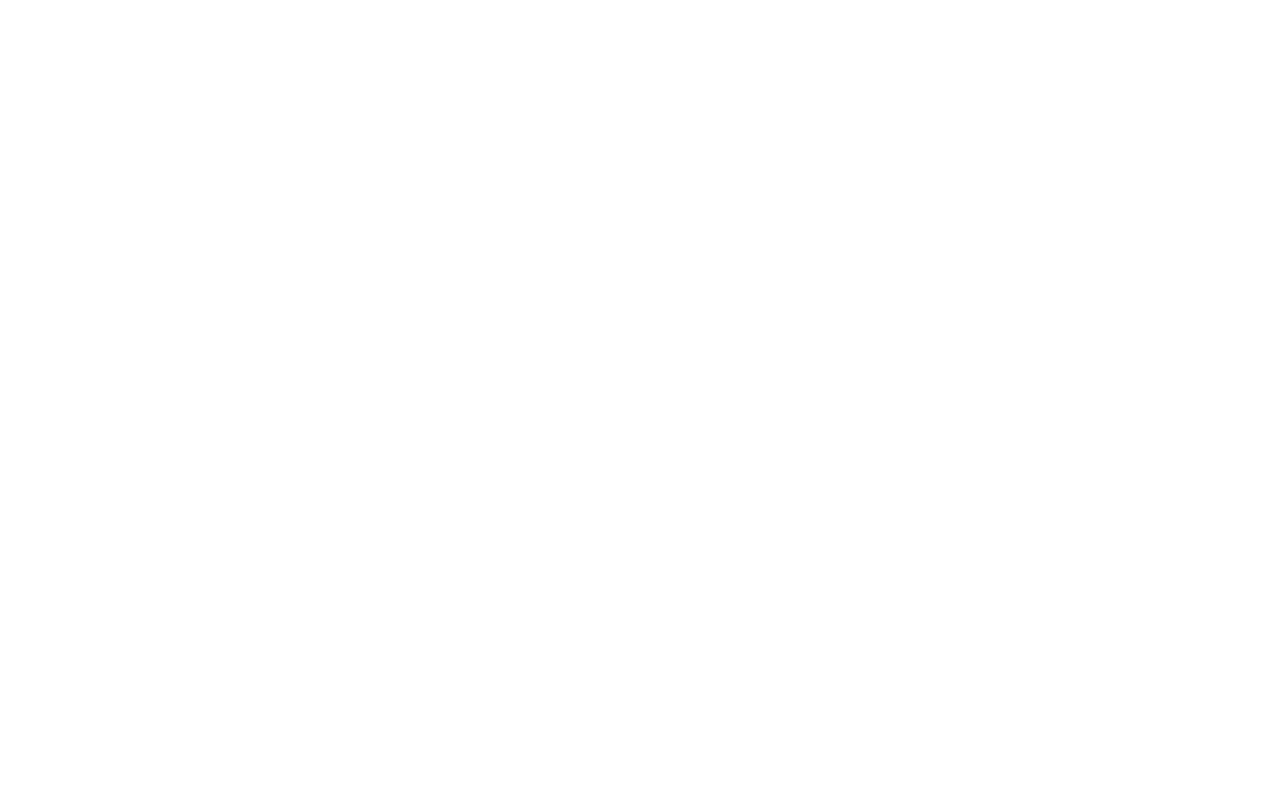
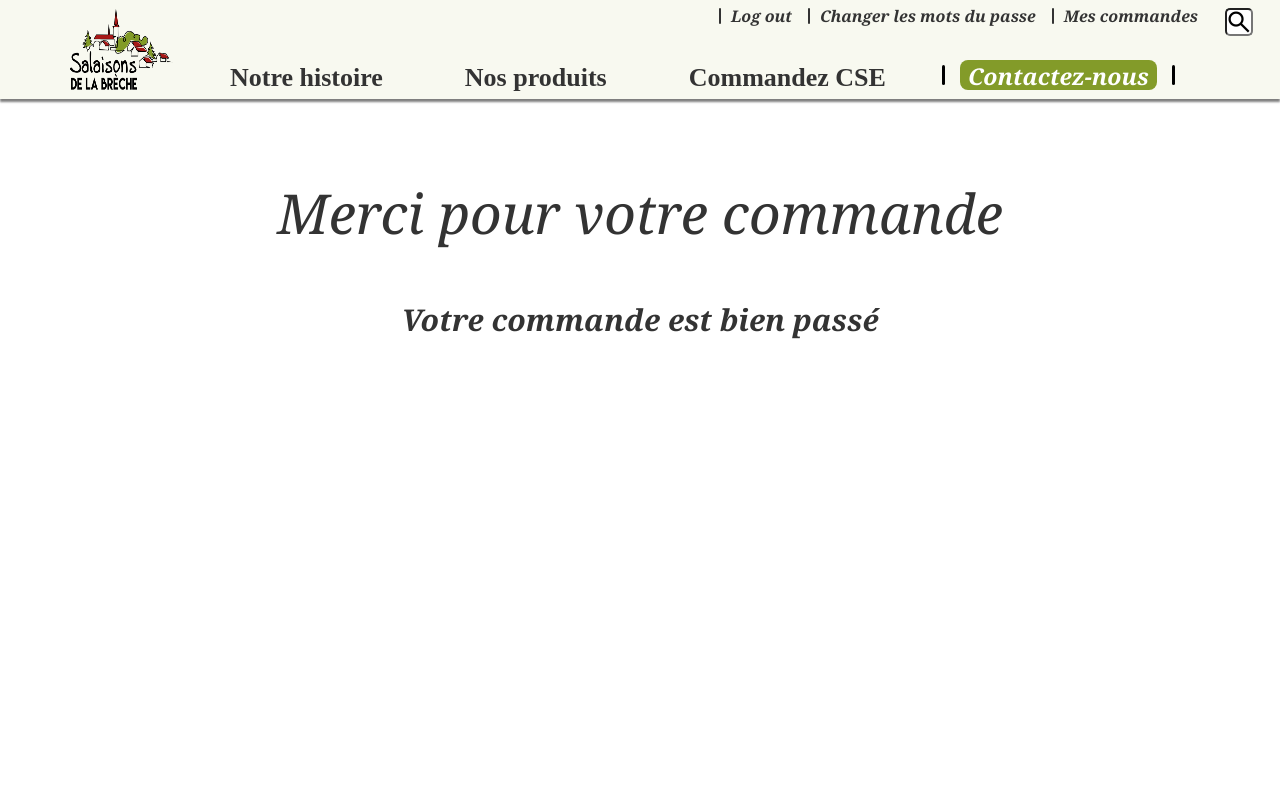
Before and after one commit to bibibush/frontend-breche, a React (Create React App) app: page /commande/success in a window 1280 px wide. Before the commit this address had no page. Shown: the top 800 px of the page. Built offline with nearby package versions, Linux system fonts and the light colour scheme; no server answers; a web font is replaced by a local one.

Commit message:
commande success process

```diff
--- a/src/App.js
+++ b/src/App.js
@@ -22,6 +22,7 @@
 import "./styles/CommandeCSE.css";
 import "./styles/Where.css";
 import "./styles/HowToOrder.css";
+import "./styles/OrderSuccess.css";
 import image from "./images/159050523548392000-arbresle-ouest-lyonnais-monts-beaujolais-pierres-dorees-nature-ot-pays-de-l-arbresle-emmanuelle-guellec.jpg";
 
 import Header from "./components/Header";
@@ -55,6 +56,7 @@
 
 import axios from "axios";
 import HowToOrder from "./components/HowToOrder";
+import OrderSuccess from "./components/OrderSuccess";
 
 axios.defaults.xsrfCookieName = "csrftoken";
 axios.defaults.xsrfHeaderName = "X-CSRFToken";
@@ -266,6 +268,7 @@
           <>
             <AppStateProvider>
               <Header />
+              <Aide />
               <CommandeCSE />
               <Footer />
             </AppStateProvider>
@@ -282,6 +285,16 @@
           </>
         }
       />
+      <Route
+        path="/commande/success"
+        element={
+          <>
+            <Header />
+            <OrderSuccess />
+            <Footer />
+          </>
+        }
+      />
     </Routes>
   );
 }
--- a/src/components/CommandeCSE.jsx
+++ b/src/components/CommandeCSE.jsx
@@ -1,4 +1,4 @@
-import { Form } from "react-bootstrap";
+import { Form, Button } from "react-bootstrap";
 import useActions from "../hooks/useActions";
 import { useCallback, useState } from "react";
 import axios from "axios";
@@ -17,8 +17,10 @@
       })
       .then((res) => {
         console.log("upload success", res);
+        window.location.href = `/commande/success?id=${res.data.id}`;
       })
       .catch((err) => {
+        alert(err.response.statusText);
         console.log("upload error", err.response);
       });
   }, [files]);
@@ -89,7 +91,7 @@
             onChange={onChangeupload}
           />
         </Form.Group>
-        <button onClick={upload}>envoyer</button>
+        <Button onClick={upload}>Envoyer</Button>
       </div>
     </section>
   );
--- a/src/components/Download.jsx
+++ b/src/components/Download.jsx
@@ -11,17 +11,17 @@
       link.href = fileObjectUrl;
       link.style.display = "none";
 
-      // const injectFilename = (res) => {
-      //   const disposition = res.headers["content-disposition"];
+      const injectFilename = (res) => {
+        const disposition = res.headers["content-disposition"];
 
-      //   const fileName = decodeURI(
-      //     disposition
-      //       .match(/filename[^;=\n]*=((['"]).*?\2|[^;\n]*)/)[1]
-      //       .replace(/['"]/g, "")
-      //   );
-      //   return fileName;
-      // };
-      link.download = "MODELE Tableau CSE 2022.xlsx";
+        const fileName = decodeURI(
+          disposition
+            .match(/filename[^;=\n]*=((['"]).*?\2|[^;\n]*)/)[1]
+            .replace(/['"]/g, "")
+        );
+        return fileName;
+      };
+      link.download = injectFilename(res);
       document.body.appendChild(link);
       link.click();
       link.remove();
--- /dev/null
+++ b/src/components/OrderSuccess.jsx
@@ -0,0 +1,11 @@
+export default function OrderSuccess() {
+  return (
+    <section className="order_success">
+      <div className="merci">
+        <h2>Merci pour votre commande</h2>
+        <h3>Votre commande est bien passé</h3>
+      </div>
+      <div className="commande_info"></div>
+    </section>
+  );
+}
--- a/src/styles/CommandeCSE.css
+++ b/src/styles/CommandeCSE.css
@@ -14,6 +14,7 @@
 .orders .user_orders {
   width: 1100px;
   margin: 0 auto;
+  position: relative;
 }
 .orders .user_orders p {
   font-size: 36px;
@@ -37,3 +38,19 @@
   background-color: #eeffd6;
   font-size: 20px;
 }
+.orders .user_orders button {
+  position: absolute;
+  width: 150px;
+  height: 47px;
+  bottom: 0;
+  right: 0;
+  background-color: #59c064;
+  border: 0;
+  font-size: 22px;
+}
+.orders .user_orders button:hover {
+  background-color: #428b49;
+}
+.orders .user_orders button:active {
+  background-color: #428b49;
+}
--- /dev/null
+++ b/src/styles/OrderSuccess.css
@@ -0,0 +1,18 @@
+.order_success {
+  margin-top: 99px;
+  height: 1500px;
+}
+.order_success .merci {
+  width: 850px;
+  margin: 185px auto;
+  text-align: center;
+}
+.order_success .merci h2 {
+  font-size: 55px;
+}
+.order_success .merci h3 {
+  margin-top: 65px;
+  font-size: 30px;
+  font-family: "Noto Serif", serif;
+  font-weight: 700;
+}
```
